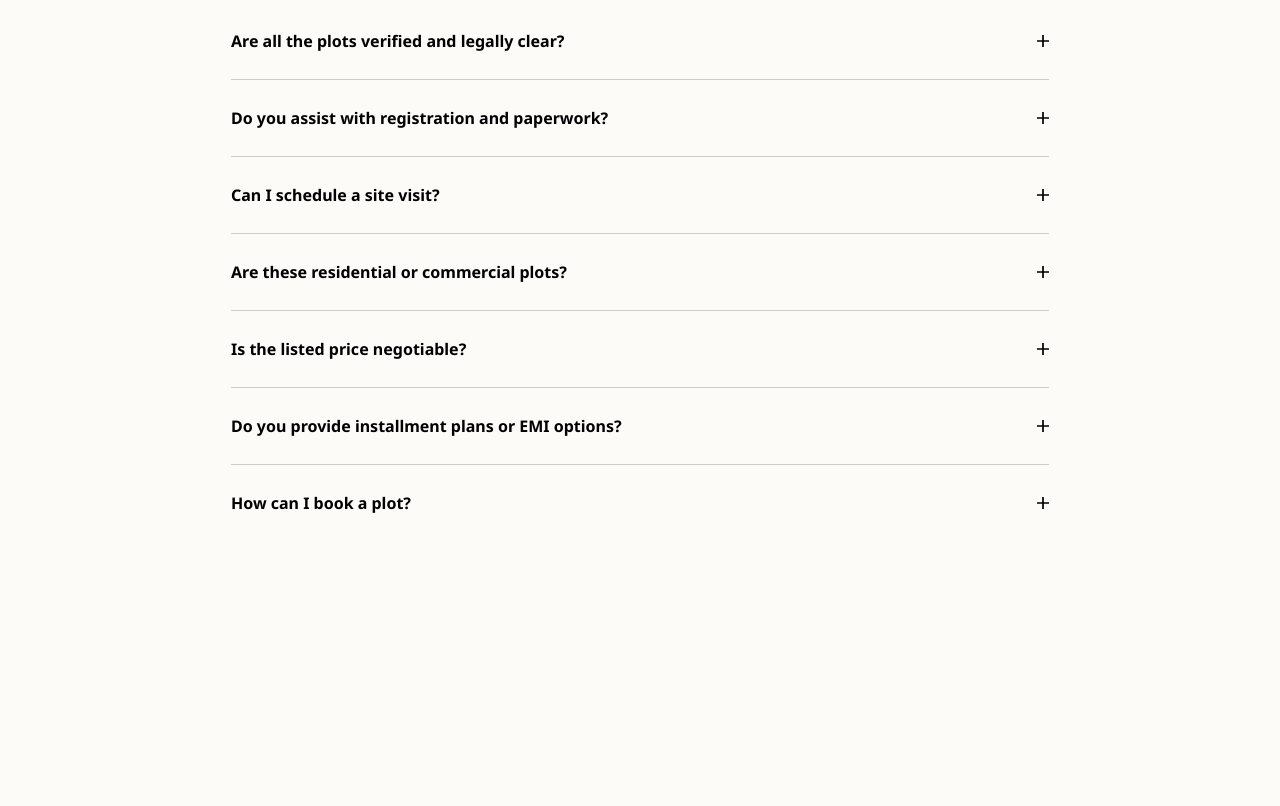
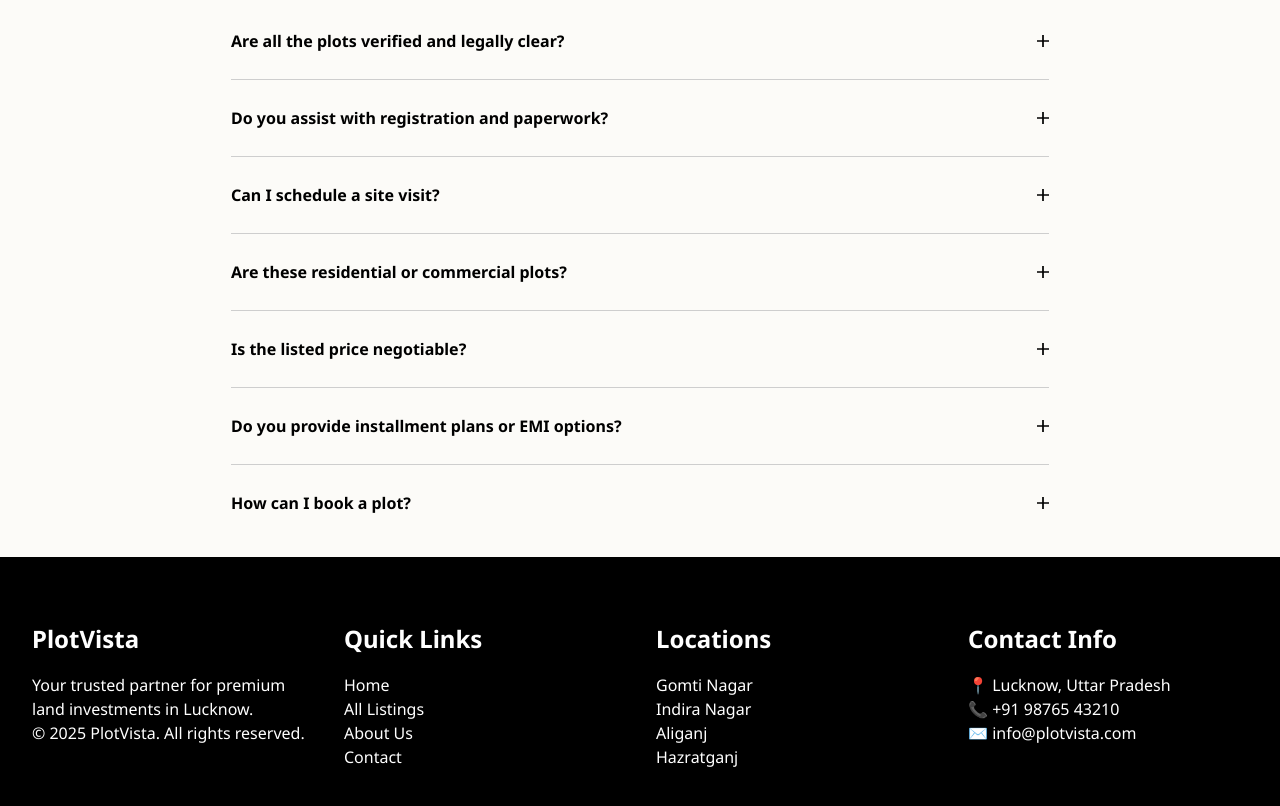
Before and after one commit to devIncogni/land-listing-webapp, a website built with webpack: page src/template.htm in a window 1280 px wide. Shown: the part 2172-2978 px from the top of the page. Before the commit the page ends 2713 px from the top, so only its background shows below. Built offline with nearby package versions, Linux system fonts and the light colour scheme.

Commit message:
Added a basic footer

```diff
--- a/src/index.js
+++ b/src/index.js
@@ -6,11 +6,12 @@ import "./styles/slideshow-styles.css";
 import "./styles/text-underline-animation.css";
 import "./styles/land-card-styles.css";
 import "./styles/why-choose-us.css";
-import "./styles/faq-styles.css"
+import "./styles/faq-styles.css";
+import "./styles/footer.css";
 import "./styles/util-styles.css";
 // JS Imports
 import "./scripts/header";
 import "./scripts/loader";
 import "./scripts/slideshow";
 import "./scripts/cards";
-import "./scripts/faqs"
+import "./scripts/faqs";
--- /dev/null
+++ b/src/styles/footer.css
@@ -0,0 +1,31 @@
+.footer {
+    margin-top: 1rem;
+    background-color: black;
+    color: white;
+    padding: 4rem 2rem;
+
+    /* min-height: 100lvh; */
+}
+
+.footer-container {
+    display: grid;
+    grid-template-columns: repeat(auto-fit, minmax(16rem, 1fr));
+    gap: 2rem;
+}
+
+.footer-container > div {
+    display: flex;
+    flex-direction: column;
+    /* text-align: center; */
+}
+
+.footer h4 {
+    font-size: 1.5rem;
+    margin-bottom: 1rem;
+    /* margin: 1rem 0; */
+}
+
+.footer a {
+    text-decoration: none;
+    color: inherit;
+}
--- a/src/styles/why-choose-us.css
+++ b/src/styles/why-choose-us.css
@@ -12,7 +12,7 @@
     justify-content: center;
     justify-items: stretch;
 
-    align-items: center;
+    align-items: stretch;
 }
 
 .why-choose-us-cards-container>.card {
@@ -22,6 +22,7 @@
     text-align: center;
 
     padding: 1.5rem;
+    height: auto;
 }
 
 .why-choose-us-card-icon>img {
--- a/src/template.htm
+++ b/src/template.htm
@@ -508,7 +508,36 @@
     <!-- #endregion FAQ -->
 
     <!-- #region Footer -->
-    <div class="footer"></div>
+    <div class="footer">
+      <div class="footer-container">
+        <div class="footer-section-1">
+          <h4>PlotVista</h4>
+          <p>Your trusted partner for premium land investments in Lucknow.</p>
+          <p>© 2025 PlotVista. All rights reserved.</p>
+        </div>
+        <div class="footer-section-2">
+          <h4>Quick Links</h4>
+
+          <a href="javascript: void(0)">Home</a>
+          <a href="javascript: void(0)">All Listings</a>
+          <a href="javascript: void(0)">About Us</a>
+          <a href="javascript: void(0)">Contact</a>
+        </div>
+        <div class="footer-section-3">
+          <h4>Locations</h4>
+          <p>Gomti Nagar</p>
+          <p>Indira Nagar</p>
+          <p>Aliganj</p>
+          <p>Hazratganj</p>
+        </div>
+        <div class="footer-section-4">
+          <h4>Contact Info</h4>
+          <p>📍 Lucknow, Uttar Pradesh</p>
+          <p>📞 +91 98765 43210</p>
+          <p>✉️ info@plotvista.com</p>
+        </div>
+      </div>
+    </div>
     <!-- #region Footer -->
   </body>
 </html>
```
